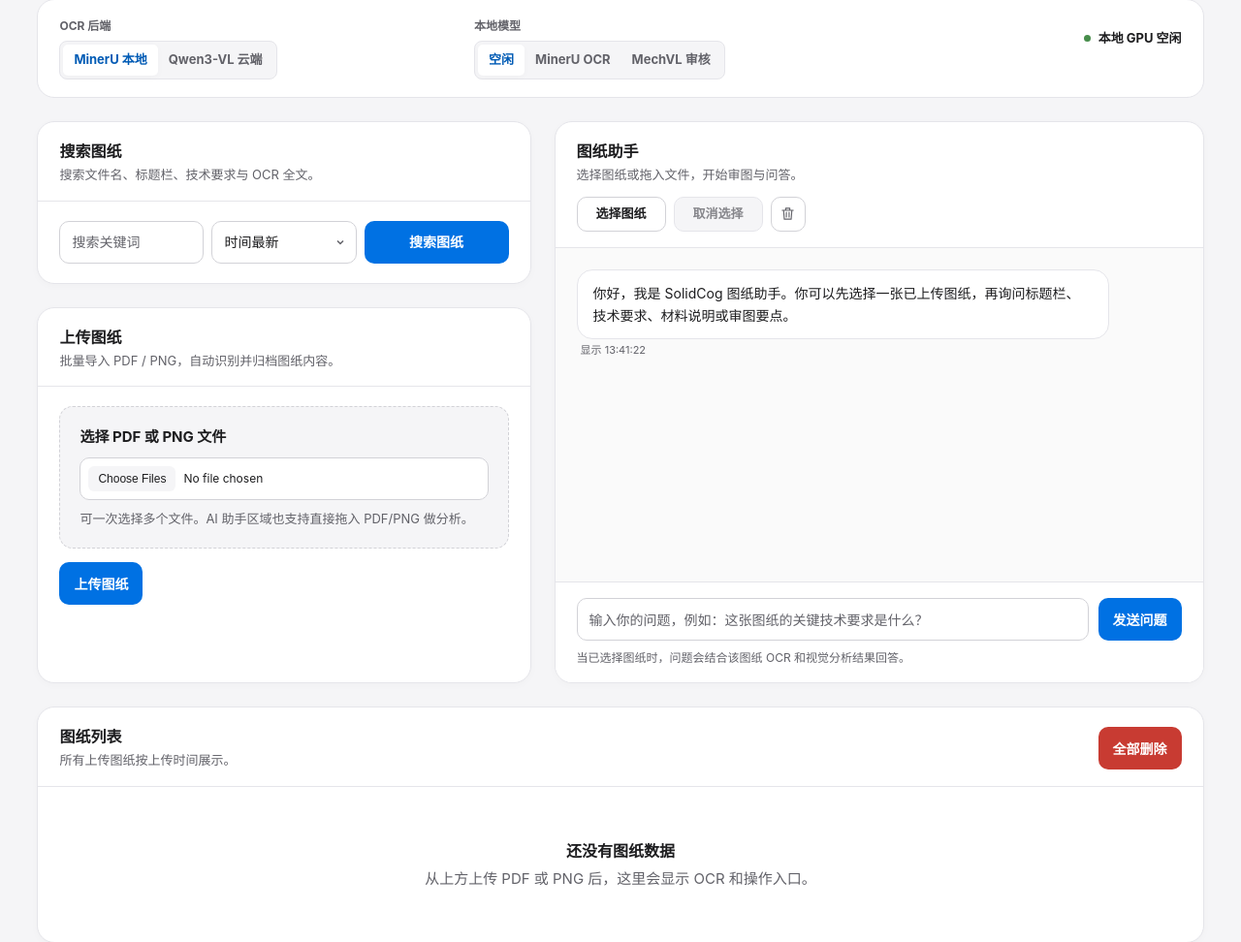
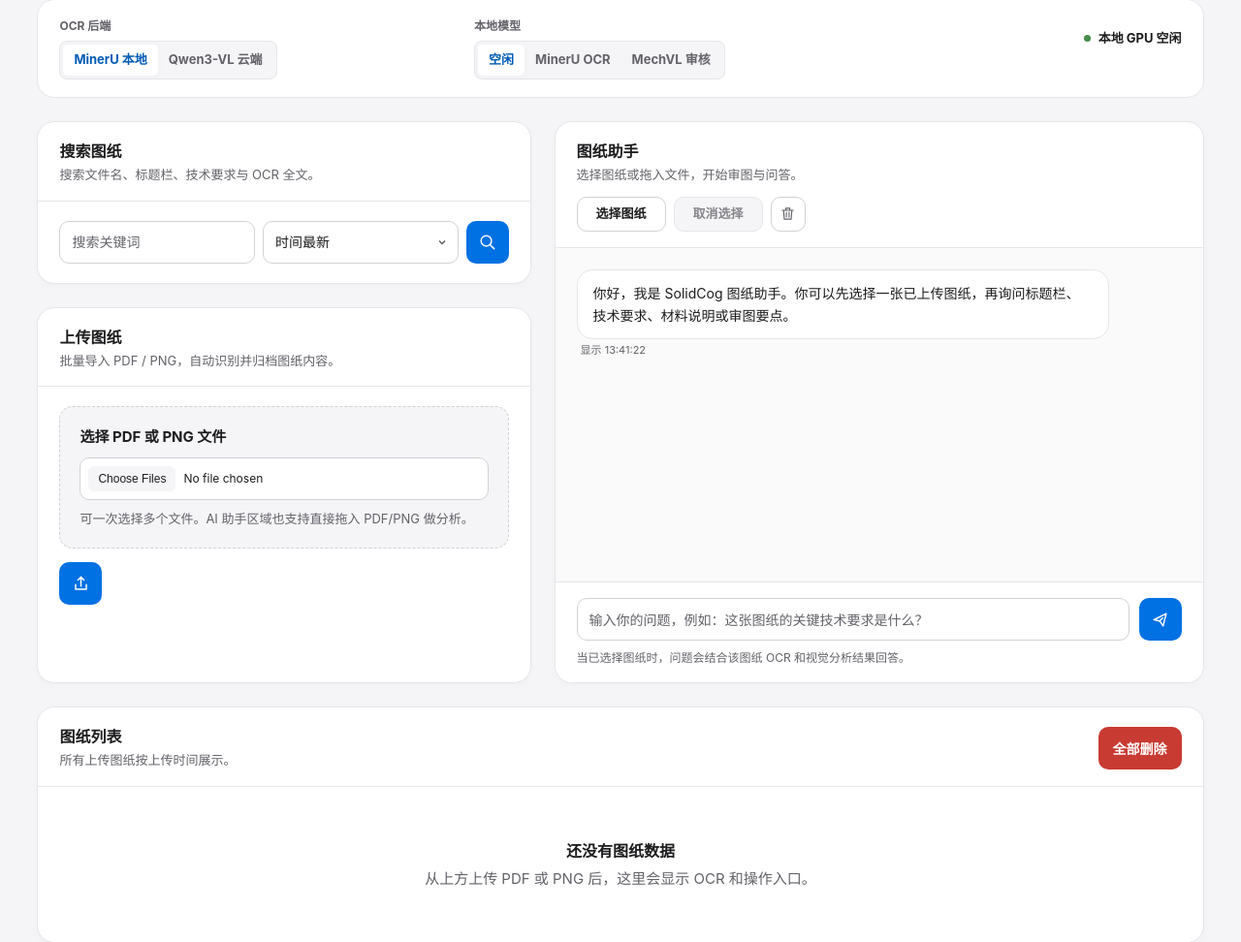
Before and after one commit to liu-Daniel7/solidcog, a FastAPI app: page /home in a window 1280 px wide. Shown: the part 192-1164 px from the top of the page at 97% size. Run offline with FastAPI, Linux system fonts and the light colour scheme; data that the repository does not hold is empty.

Commit message:
fix: simplify drawing chat and use icon actions

```diff
--- a/templates/index.html
+++ b/templates/index.html
@@ -91,7 +91,9 @@
                                     <option value="desc" {% if current_sort == 'desc' %}selected{% endif %}>时间最新</option>
                                     <option value="asc" {% if current_sort == 'asc' %}selected{% endif %}>时间最早</option>
                                 </select>
-                                <button class="button button-primary" type="submit">搜索图纸</button>
+                                <button class="button button-primary icon-action" type="submit" aria-label="搜索图纸" title="搜索图纸">
+                                    <svg viewBox="0 0 24 24" aria-hidden="true" fill="none" stroke="currentColor" stroke-width="1.8" stroke-linecap="round"><circle cx="10.8" cy="10.8" r="6.8"/><path d="m16 16 5 5"/></svg>
+                                </button>
                             </form>
                         </div>
                     </section>
@@ -112,7 +114,9 @@
                                     <p class="upload-help">可一次选择多个文件。AI 助手区域也支持直接拖入 PDF/PNG 做分析。</p>
                                 </div>
                                 <div style="margin-top: 14px;">
-                                    <button id="upload-btn" class="button button-primary" type="submit">上传图纸</button>
+                                    <button id="upload-btn" class="button button-primary icon-action" type="submit" aria-label="上传图纸" title="上传图纸">
+                                        <svg viewBox="0 0 24 24" aria-hidden="true" fill="none" stroke="currentColor" stroke-width="1.8" stroke-linecap="round" stroke-linejoin="round"><path d="M12 3v12m0-12 4 4m-4-4L8 7"/><path d="M5 13v6h14v-6"/></svg>
+                                    </button>
                                     <div id="upload-progress" class="upload-help" role="status" aria-live="polite"></div>
                                 </div>
                             </form>
@@ -147,7 +151,9 @@
                     <div class="chat-input">
                         <div class="chat-input-row">
                             <input class="field" type="text" id="chat-input" placeholder="输入你的问题，例如：这张图纸的关键技术要求是什么？">
-                            <button id="send-btn" class="button button-primary" type="button">发送问题</button>
+                            <button id="send-btn" class="button button-primary icon-action" type="button" aria-label="发送问题" title="发送问题">
+                                <svg viewBox="0 0 24 24" aria-hidden="true" fill="none" stroke="currentColor" stroke-width="1.8" stroke-linecap="round" stroke-linejoin="round"><path d="m4 12 16-8-4 16-4.5-6.5L4 12Z"/><path d="m11.5 13.5 4-4"/></svg>
+                            </button>
                         </div>
                         <p class="chat-note">当已选择图纸时，问题会结合该图纸 OCR 和视觉分析结果回答。</p>
                     </div>
@@ -563,10 +569,6 @@
                 closeDrawingModalFunc();
                 chatInput.placeholder = '请输入你要基于该图纸审查或检索的问题';
                 chatInput.focus();
-                addMessage(
-                    `已载入图纸：${filename}\n请继续输入你的问题。我会严格基于你的问题、当前图纸内容和系统参考规则回答；如果依据不足，会明确说明不足。`,
-                    'bot'
-                );
             }
 
             function clearSelectedDrawing() {
--- a/templates/styles/workbench.css
+++ b/templates/styles/workbench.css
@@ -376,7 +376,7 @@
 
         .form-row {
             display: grid;
-            grid-template-columns: repeat(3, minmax(0, 1fr));
+            grid-template-columns: minmax(0, 1fr) minmax(0, 1fr) 44px;
             gap: 8px;
             align-items: center;
         }
@@ -428,6 +428,17 @@
             white-space: nowrap;
             transition: background-color 180ms ease, border-color 180ms ease, color 180ms ease, transform 180ms ease;
             font-size: 14px;
+        }
+
+        .icon-action {
+            width: 44px;
+            min-width: 44px;
+            padding: 0;
+        }
+
+        .icon-action svg {
+            width: 19px;
+            height: 19px;
         }
 
         .button:hover {
@@ -763,7 +774,7 @@
 
         .chat-input-row {
             display: grid;
-            grid-template-columns: minmax(0, 1fr) auto;
+            grid-template-columns: minmax(0, 1fr) 44px;
             gap: 10px;
         }
 
@@ -1071,6 +1082,16 @@
                 width: 100%;
             }
 
+            .icon-action,
+            .form-row > .icon-action {
+                width: 44px;
+                min-width: 44px;
+            }
+
+            .chat-input-row {
+                grid-template-columns: minmax(0, 1fr) 44px;
+            }
+
             .chat-toolbar { grid-template-columns: auto auto 36px; }
             .selected-file { grid-column: 1 / -1; text-align: left; }
 
@@ -1109,6 +1130,7 @@
         }
 
         .form-row > * { width: 100%; min-width: 0; height: 44px; }
+        .form-row > .icon-action { width: 44px; min-width: 44px; }
         .chat-toolbar .button { min-height: 36px; height: 36px; font-size: 13px; }
         .field[type="file"] { height: auto; overflow: hidden; padding: 8px; font-size: 12px; }
         .field::file-selector-button { border: 0; border-radius: 6px; padding: 6px 10px; margin-right: 8px; background: var(--surface); color: var(--ink); cursor: pointer; }
```
Also changed, not shown: tests/test_routes.py (+5 -1 lines).
